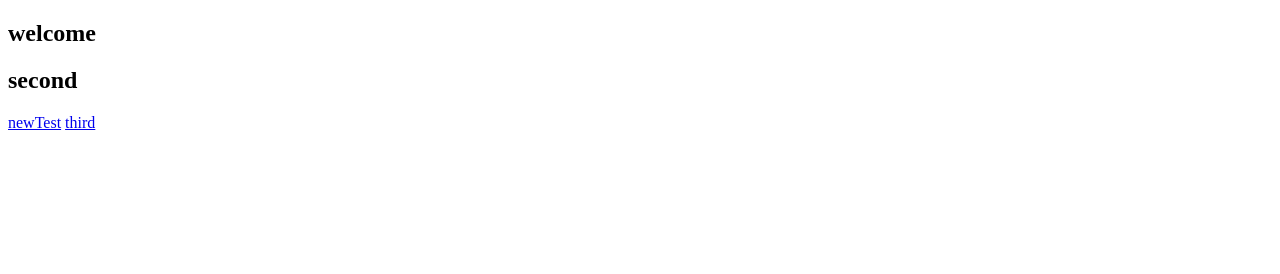
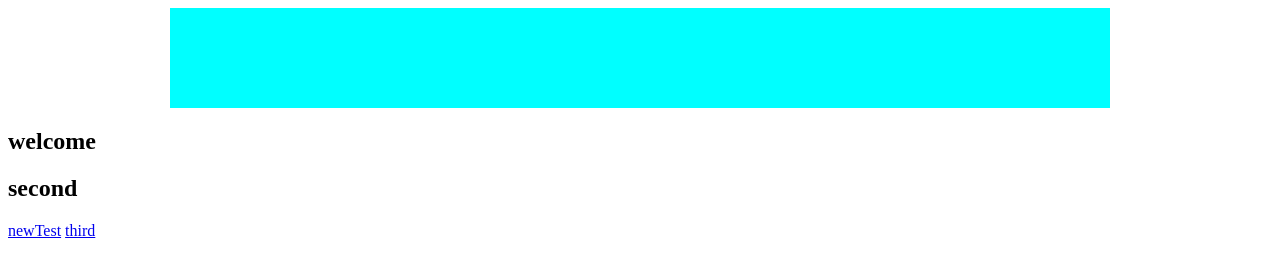
Before and after one commit to yyj3603/train, a plain HTML site: page index.html in a window 1280 px wide. Drawn offline with Linux system fonts and the light colour scheme.

Commit message:
主页修改跳转

```diff
--- a/index.html
+++ b/index.html
@@ -5,11 +5,21 @@
     <meta name="viewport" content="width=device-width, initial-scale=1.0">
     <meta http-equiv="X-UA-Compatible" content="ie=edge">
     <title>Document</title>
+    <style>
+    .w{
+        width: 940px;
+        height: 100px;
+        margin: 0 auto;
+        background-color: aqua;
+    }
+    </style>
 </head>
 <body>
+    <div class="w"></div>
     <h2>welcome</h2>
     <h2>second</h2>
     <a href="newTest.html">newTest</a>
     <a href="third.html">third</a>
+    <a href="danmuqiang/danmu.html"></a>
 </body>
 </html>
```
